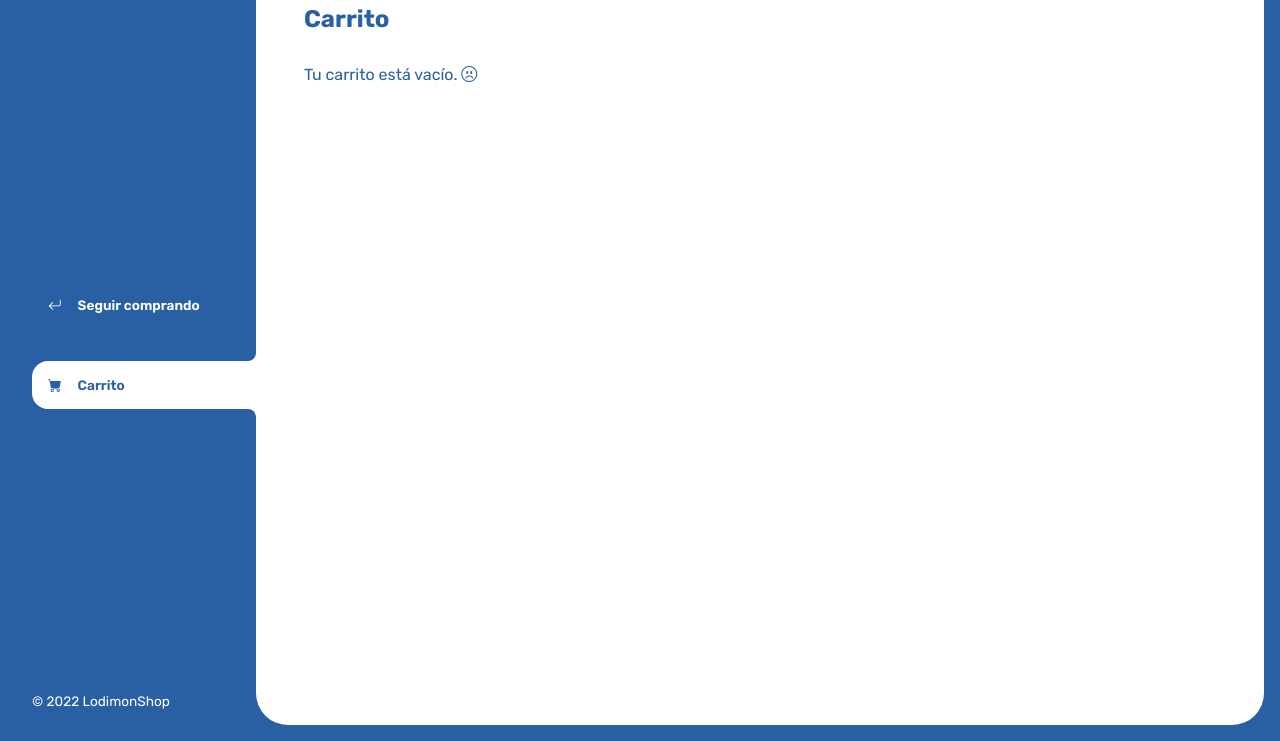
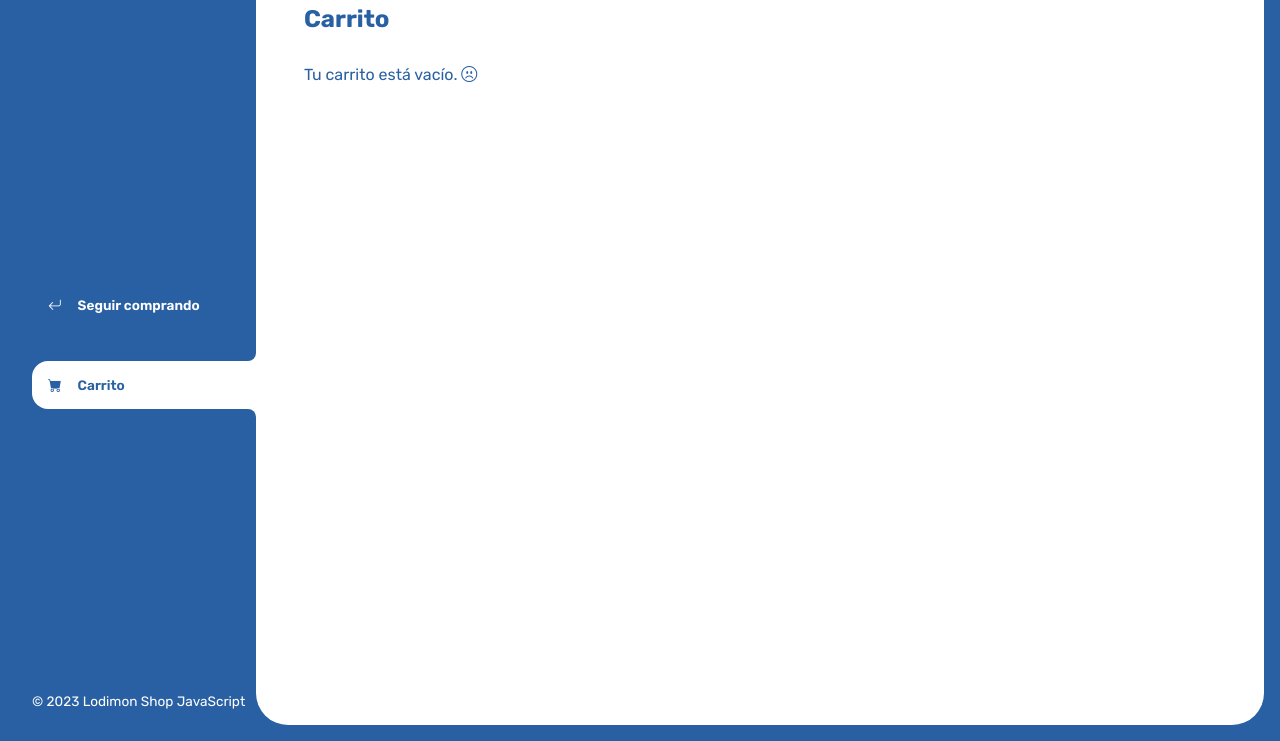
Before and after one commit to Lodimon11/ProyectoFinalLoDico, a plain HTML site: page carrito.html in a window 1280 px wide. Shown: the part 59-800 px from the top of the page. Drawn offline with nearby package versions, Linux system fonts and the light colour scheme; some packages are replaced by stand-ins of ours; a script that the page names is missing.

Commit message:
edicion del carrito

```diff
--- a/carrito.html
+++ b/carrito.html
@@ -40,7 +40,7 @@
                 </ul>
             </nav>
             <footer>
-                <p class="texto-footer">© 2022 LodimonShop</p>
+                <p class="texto-footer">© 2023 Lodimon Shop JavaScript</p>
             </footer>
         </aside>
         <main>
```
